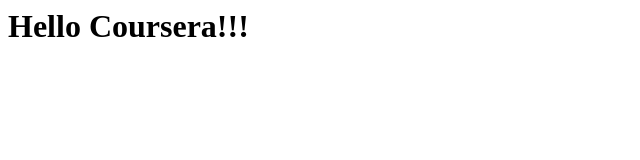
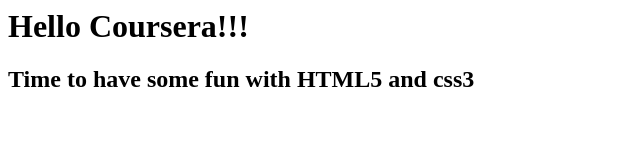
Before and after one commit to Suzanna-Manoj-Williams/cousera-test, a plain HTML site: page site/index.html in a window 1280 px wide. Shown: the whole page, without its empty margins (0-640 px from the left). Drawn offline with Linux system fonts and the light colour scheme.

Commit message:
New version of sample site

```diff
--- a/site/index.html
+++ b/site/index.html
@@ -6,5 +6,6 @@
 
 	<body>
 		<h1> Hello Coursera!!! </h1>
+		<h2> Time to have some fun with HTML5 and css3 </h2>
 	</body>
 </html>
```
